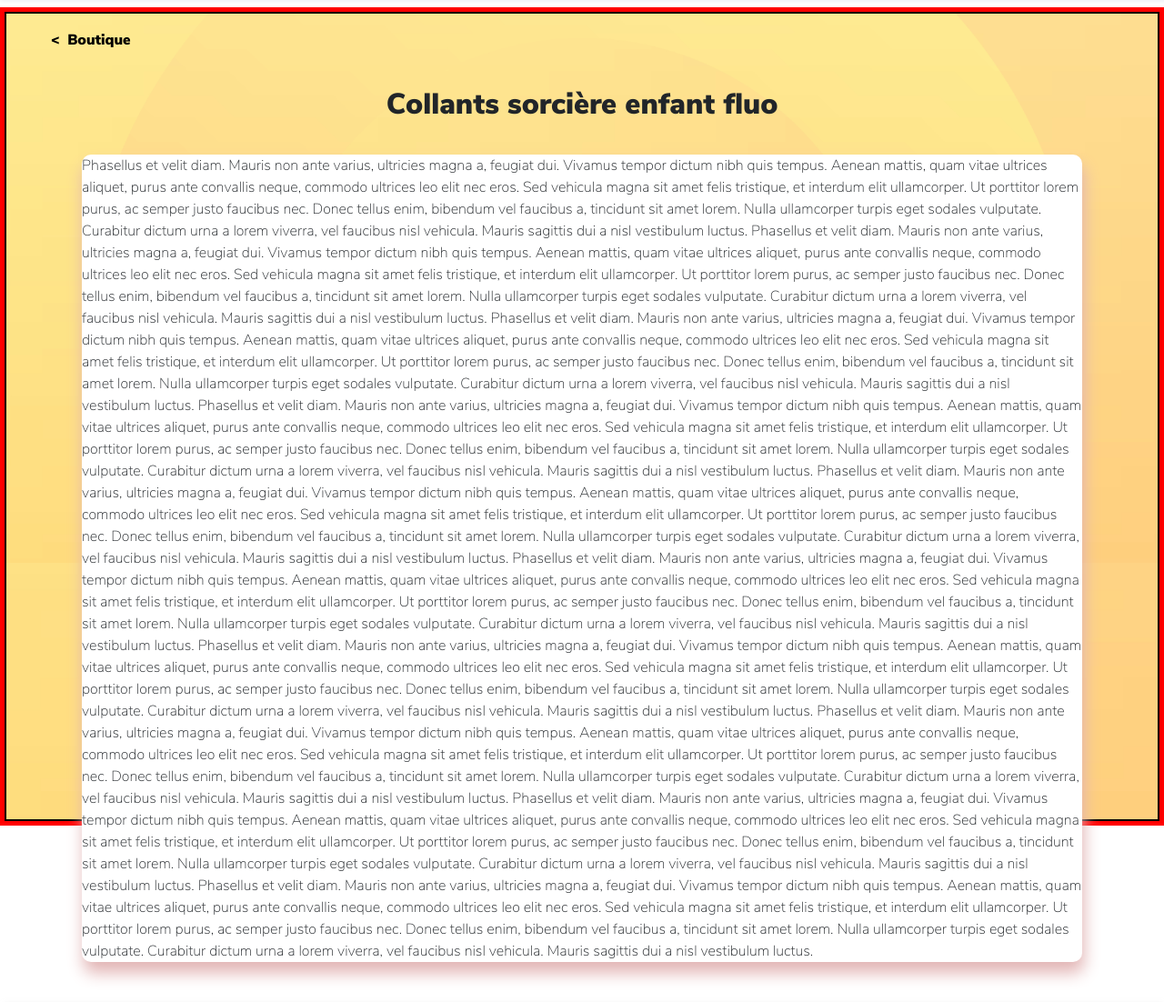
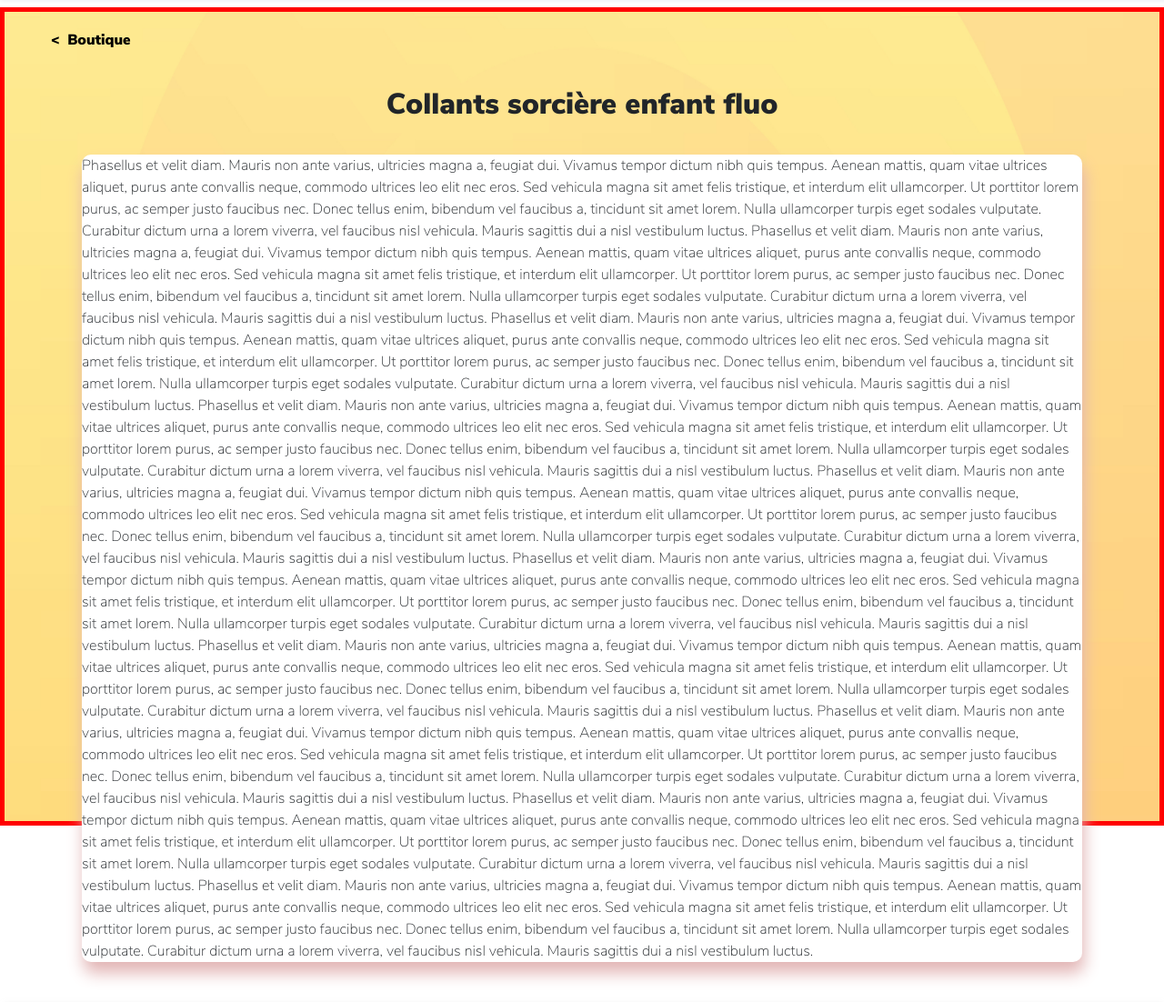
Before and after one commit to skergoat/clown, a PHP site: page /templates/product.php in a window 1280 px wide. Shown: the part 124-1226 px from the top of the page at 91% size. Run offline with PHP 8.4, Linux system fonts and the light colour scheme.

Commit message:
modif image

```diff
--- a/templates/layout-2.php
+++ b/templates/layout-2.php
@@ -3,9 +3,9 @@
 <!-- main section -->
 <section class="main-content" id="main-content-id">
     <div id="spacer-between">
-        <div style="margin: 0 auto;position: relative; width:100%;height:100%;border:2px solid black;">
+        <!-- <div style="margin: 0 auto;position: relative; width:100%;height:100%;border:2px solid black;">
             <img src="../assets/img/background.jpg" style="width:100%;display:block;object-fit:cover;" />
-        </div>
+        </div> -->
     </div>
     <div class="previous pl-sm-3 pl-md-5 pt-4 ml-2 pb-3 mt-2 mb-2" id="main-title-1"><a class='black link-black' href='#'><span class="mr-1 black chevron"><</span> <?= $previous ?></a></div>
     <div class="title pb-4 mt-4" id="main-title-2"><?= $mainTitle ?></div>
```
